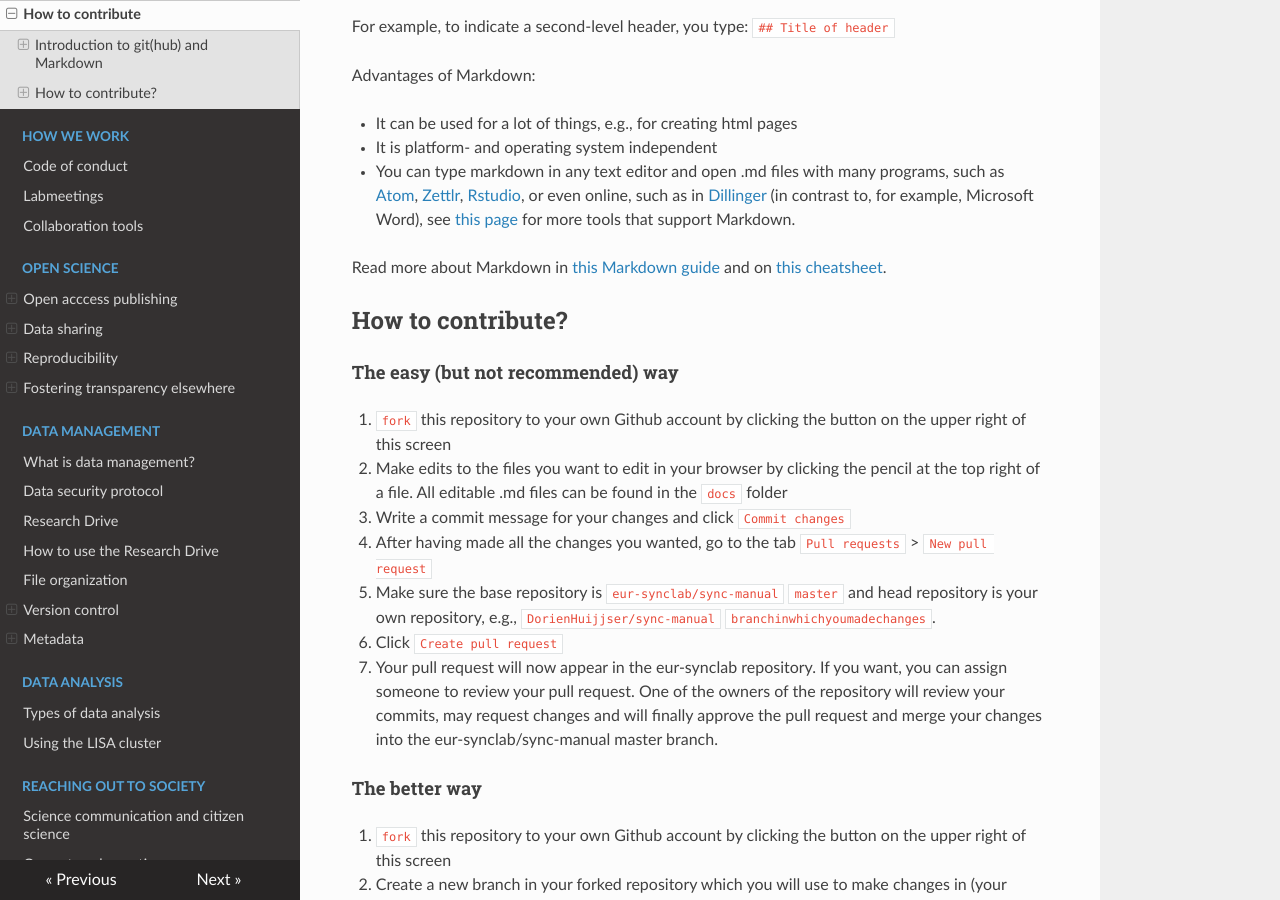
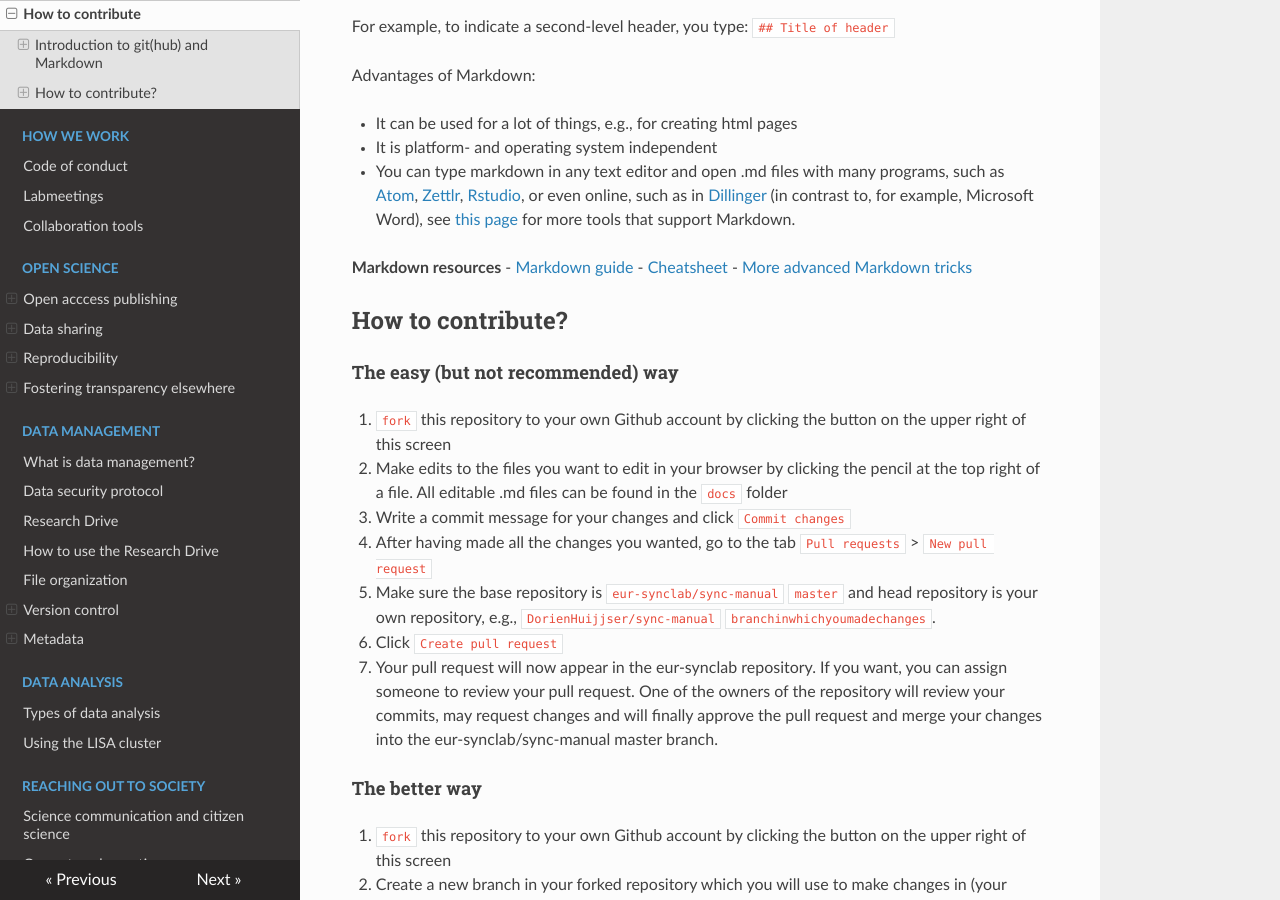
Before and after one commit to eur-synclab/eur-synclab.github.io, an MkDocs documentation site: the page built from docs/welcome/contribute.md, in a window 1280 px wide and 900 px high, scrolled down 2181 px. Built offline with MkDocs 1.6.1, drawn with Linux system fonts in a browser that asks for light colours; nearby versions of some CDN libraries.

Commit message:
Edit markdown resources
Add superawesome resource for adding cool markdown stuff

```diff
--- a/docs/welcome/contribute.md
+++ b/docs/welcome/contribute.md
@@ -49,7 +49,10 @@ Advantages of Markdown:
 - It is platform- and operating system independent
 - You can type markdown in any text editor and open .md files with many programs, such as [Atom](https://atom.io/), [Zettlr](https://www.zettlr.com/), [Rstudio](https://rstudio.com/), or even online, such as in [Dillinger](https://dillinger.io/) (in contrast to, for example, Microsoft Word), see [this page]( https://www.markdownguide.org/tools/) for more tools that support Markdown.
 
-Read more about Markdown in [this Markdown guide](https://www.markdownguide.org/getting-started/) and on [this cheatsheet](https://www.markdownguide.org/cheat-sheet/).
+**Markdown resources**
+- [Markdown guide](https://www.markdownguide.org/getting-started/)
+- [Cheatsheet](https://www.markdownguide.org/cheat-sheet/)
+- [More advanced Markdown tricks](https://gist.github.com/apaskulin/1ad686e42c7165cb9c22f9fe1e389558)
 
 ## How to contribute?
 #### The easy (but not recommended) way
```
